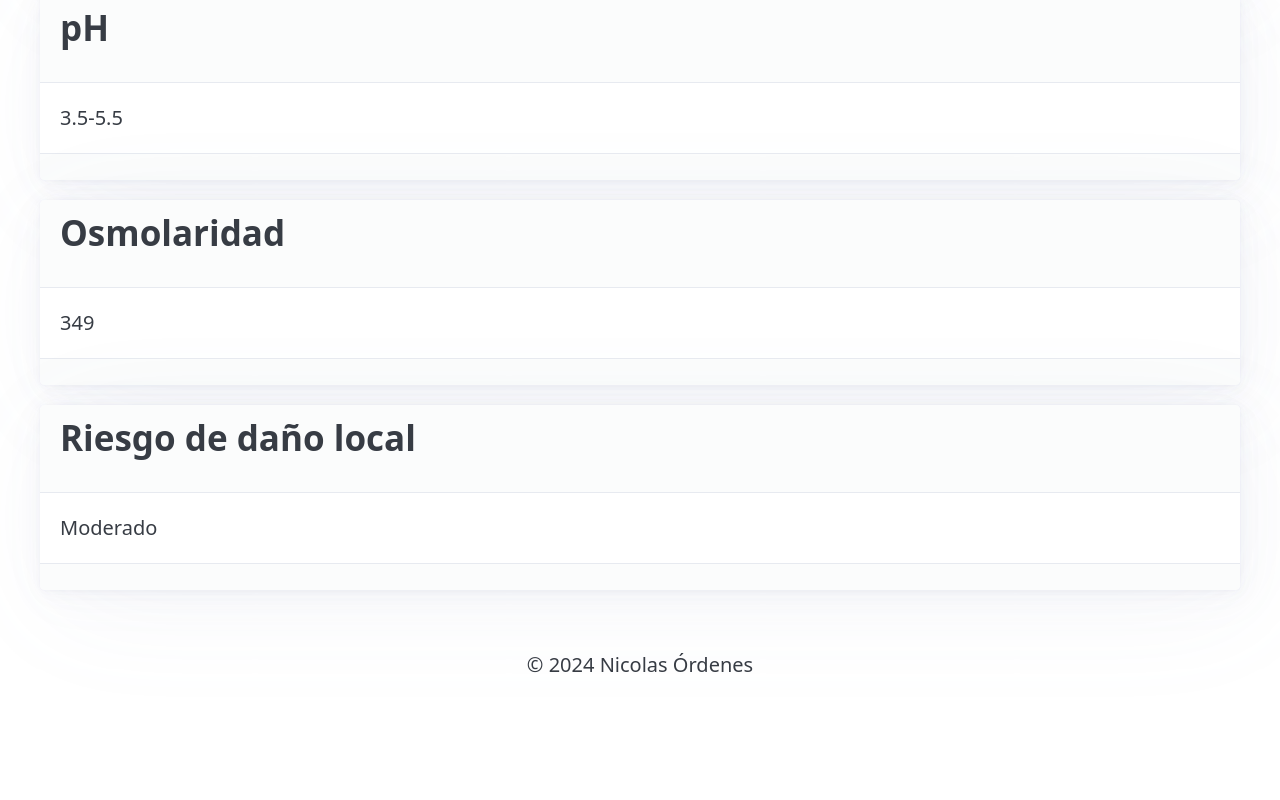
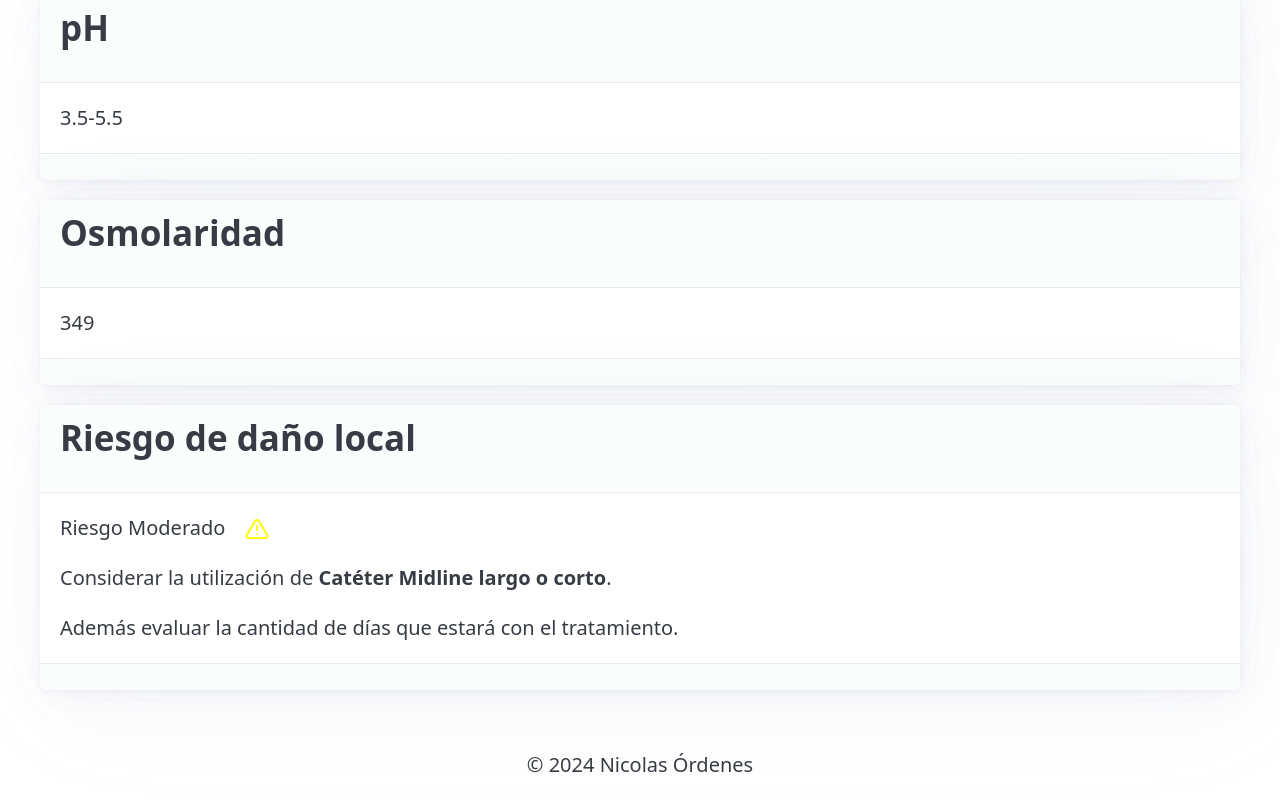
Before and after one commit to nico-or/buscador-antimicrobiano, a React (Vite) app: page /#/medicamentos/1 in a window 1280 px wide. Shown: the part 1110-1910 px from the top of the page. Before the commit the page ends 1810 px from the top, so only its background shows below. Built offline with nearby package versions, Linux system fonts and the light colour scheme.

Commit message:
feat: add riesgo message component

```diff
--- a/public/data.json
+++ b/public/data.json
@@ -257,7 +257,7 @@
     "estabilidad": "No disponible",
     "ph": "No disponible",
     "osmolaridad": "No  disponible",
-    "riesgo": "Riesgo alto"
+    "riesgo": "Alto"
   },
   {
     "nombre": "Levofloxacino  500 mg",
@@ -327,7 +327,7 @@
     "estabilidad": "TA:6 h SF0.9% TA: 8 h SG5%",
     "ph": "No disponible",
     "osmolaridad": "No disponible",
-    "riesgo": "Riesgo alto"
+    "riesgo": "Alto"
   },
   {
     "nombre": "Sulfametoxazol-Trimetoprim  400/80 MG  AM (5 ML)",
@@ -367,6 +367,6 @@
     "estabilidad": "RE: 24 h",
     "ph": "6-7",
     "osmolaridad": "No disponible",
-    "riesgo": "Medio"
+    "riesgo": "Moderado"
   }
 ]
--- a/src/pages/medicamentos/Medicamento.tsx
+++ b/src/pages/medicamentos/Medicamento.tsx
@@ -1,6 +1,7 @@
 import { useLoaderData, useNavigate, useParams } from "react-router-dom";
-import { Medicamento as MedType } from "../../types";
+import { Medicamento as MedType, Riesgo } from "../../types";
 import Section from "./Section";
+import RiesgoMessage from "./RiesgoMessage";
 
 function Medicamento() {
   const data = useLoaderData() as MedType[];
@@ -39,7 +40,7 @@ function Medicamento() {
         {medicamento.osmolaridad}
       </Section>
       <Section titulo="Riesgo de daño local" subtitulo="">
-        {medicamento.riesgo}
+        <RiesgoMessage riesgo={medicamento.riesgo as Riesgo} />
       </Section>
     </div>
   );
--- /dev/null
+++ b/src/pages/medicamentos/RiesgoMessage.tsx
@@ -0,0 +1,74 @@
+import { Riesgo } from "../../types";
+import { AlertTriangle, AlertOctagon, CheckCircle } from "react-feather";
+
+type Props = {
+  riesgo: Riesgo;
+};
+
+function RiesgoMessage({ riesgo }: Props) {
+  return (
+    <>
+      {riesgo == "Bajo" && <RiesgoBajo />}
+      {riesgo == "Moderado" && <RiesgoModerado />}
+      {riesgo == "Alto" && <RieslgoAlto />}
+      {!["Bajo", "Moderado", "Alto"].includes(riesgo) && <p>{riesgo}</p>}
+    </>
+  );
+}
+
+const style: React.CSSProperties = {
+  padding: "0px 1rem",
+};
+
+function RiesgoBajo() {
+  return (
+    <>
+      <p>
+        {"Riesgo Bajo"}
+        <span style={style}>
+          <CheckCircle color="green" />
+        </span>
+      </p>
+      <p>
+        Considerar la utilización de <b>catéter venoso periférico corto</b> o un{" "}
+        <b>catéter periférico con sistema integrado (NEXIVA)</b>.
+      </p>
+      <p>Además evaluar el tiempo de duración del tratamiento.</p>
+    </>
+  );
+}
+
+function RiesgoModerado() {
+  return (
+    <>
+      <p>
+        {"Riesgo Moderado"}
+        <span style={style}>
+          <AlertTriangle color="yellow" />
+        </span>
+      </p>
+      <p>
+        Considerar la utilización de <b>Catéter Midline largo o corto</b>.
+      </p>
+      <p>Además evaluar la cantidad de días que estará con el tratamiento.</p>
+    </>
+  );
+}
+
+function RieslgoAlto() {
+  return (
+    <>
+      <p>
+        {"Riesgo Alto"}
+        <span style={style}>
+          <AlertOctagon color="red" />
+        </span>
+      </p>
+      <p>
+        Considerar la utilización de un <b>catéter Midline largo</b>.
+      </p>
+    </>
+  );
+}
+
+export default RiesgoMessage;
--- a/src/types.ts
+++ b/src/types.ts
@@ -8,3 +8,5 @@ export type Medicamento = {
   osmolaridad: string;
   riesgo: string;
 };
+
+export type Riesgo = "Bajo" | "Moderado" | "Alto";
```
